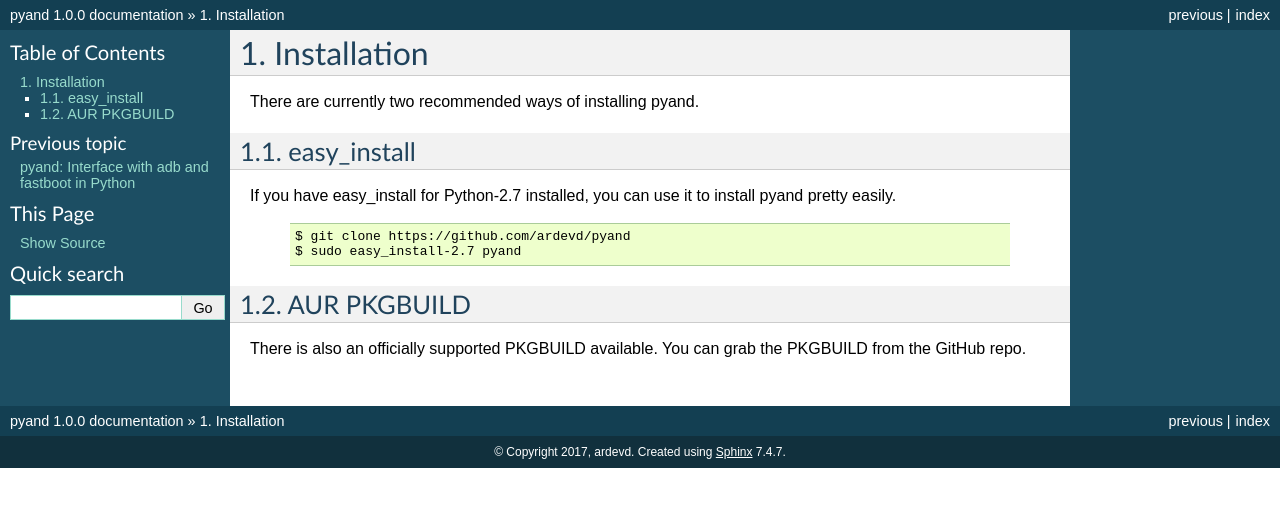
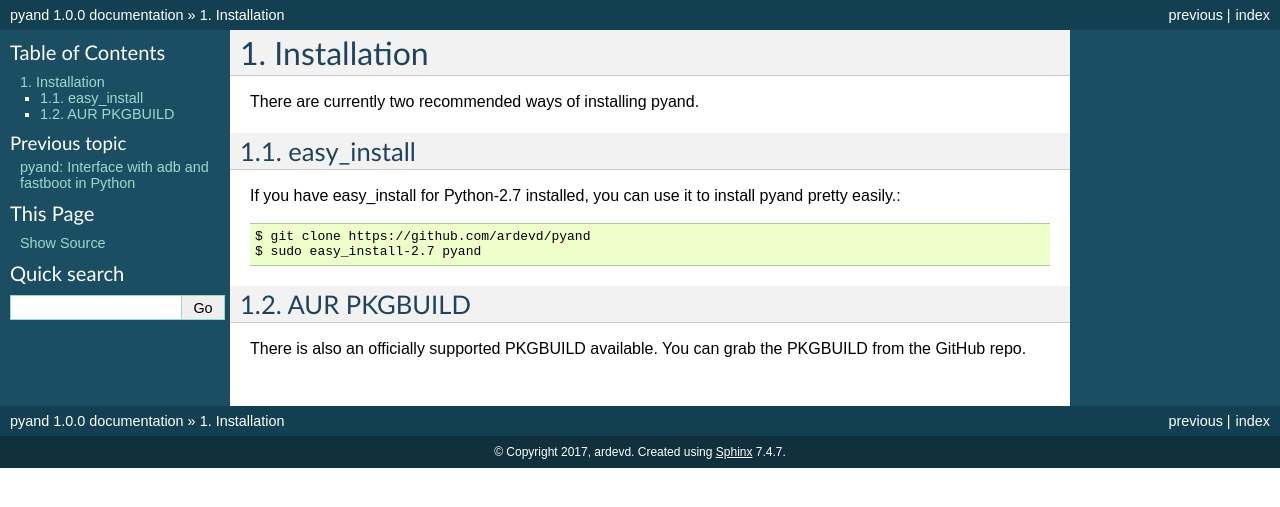
Before and after one commit to ardevd/pyand, a Sphinx documentation site: the page built from docs/install.rst, in a window 1280 px wide. Shown: the top 507 px of the page. Built offline with Sphinx 7.4.7, drawn with Linux system fonts in a browser that asks for light colours.

Commit message:
Updated installation instructions

```diff
--- a/docs/install.rst
+++ b/docs/install.rst
@@ -7,9 +7,7 @@
 
 easy_install
 -------
-If you have easy_install for Python-2.7 installed, you can use it to install pyand pretty easily.
-
- .. code-block::
+If you have easy_install for Python-2.7 installed, you can use it to install pyand pretty easily.::
 
     $ git clone https://github.com/ardevd/pyand
     $ sudo easy_install-2.7 pyand
```
